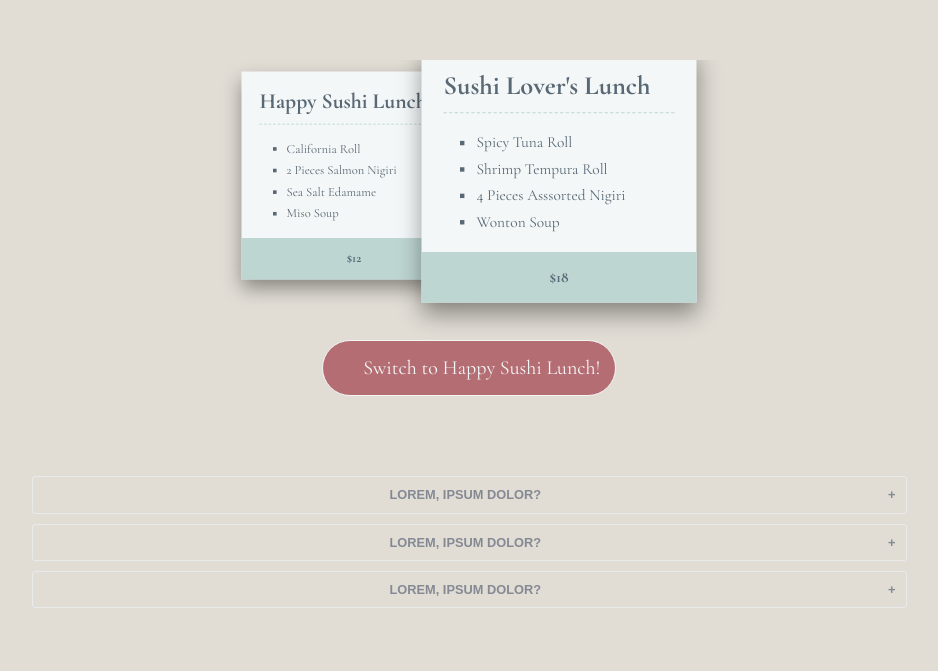
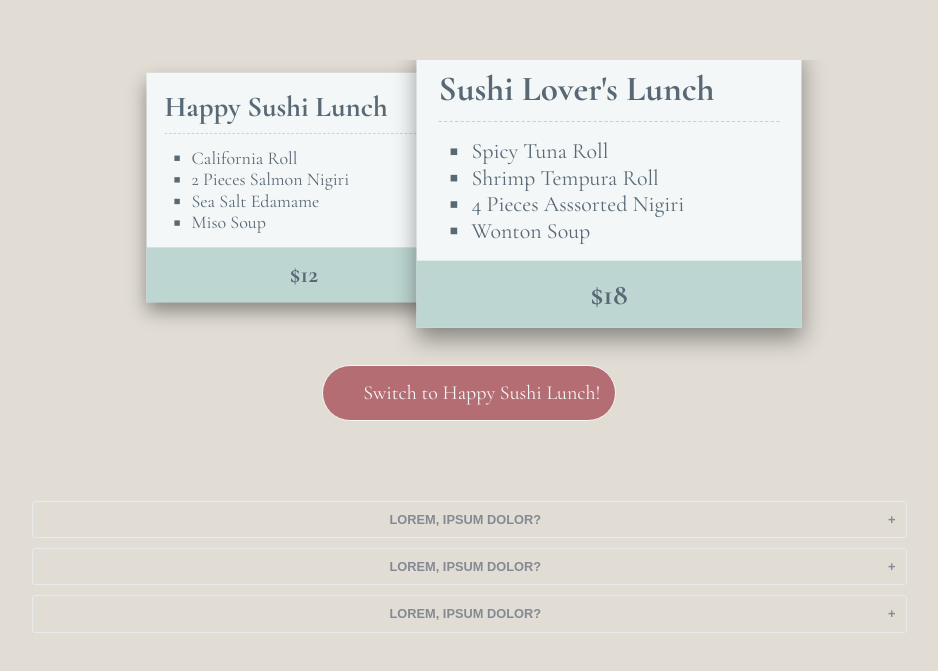
Before and after one commit to Mr2NEC/a_masliy, a plain HTML site: page index.html in a window 1280 px wide. Shown: the part 1354-2025 px from the top of the page, without its empty margins (171-1109 px from the left). Drawn offline with nearby package versions, Linux system fonts and the light colour scheme.

Commit message:
changed card style

```diff
--- a/css/style.css
+++ b/css/style.css
@@ -283,7 +283,7 @@ a {
 .happy-card,
 .lovers-card {
   position: relative; /* for iOS */
-  width: 250px;
+  width: 350px;
   padding: 20px;
   color: #586875;
   background-color: #f4f7f7;
@@ -355,13 +355,14 @@ a {
   margin: 0;
   padding-bottom: 10px;
   border-bottom: 1px dashed #bdd6d2;
-  font-size: 1.5rem;
+  font-size: 2rem;
 }
 
 .card_wrapper ul {
   margin: 15px 0;
   padding-left: 30px;
   line-height: 1.5rem;
+  font-size: 1.25rem;
   list-style-type: square;
 }
 
@@ -369,7 +370,8 @@ a {
   margin: 0 -20px -20px;
   padding: 15px;
   background-color: #bdd6d2;
-  font-weight: bold;
+  font-weight: bold;font-size: 1.7rem;
+
   text-align: center;
 }
 
```
